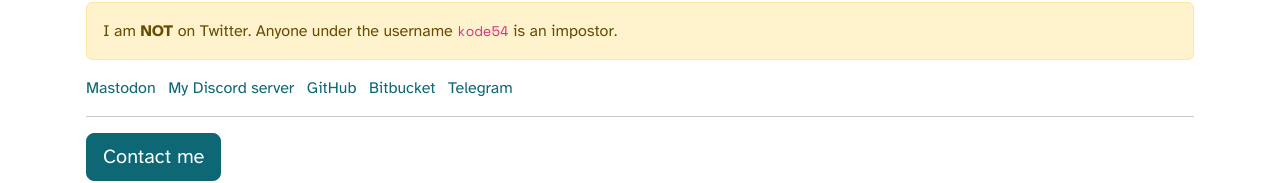
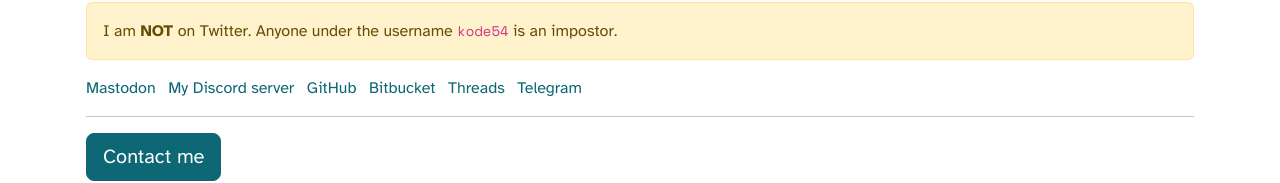
Before and after one commit to lscpriv/kode54-net, a website built with Parcel: page src/index.pug in a window 1280 px wide. Shown: the part 717-900 px from the top of the page. Built offline with nearby package versions, Linux system fonts and the light colour scheme.

Commit message:
Update index.pug

```diff
--- a/src/index.pug
+++ b/src/index.pug
@@ -53,6 +53,8 @@
         li.list-inline-item
             a(href='https://bitbucket.org/losnoco' target='_self' rel='me') Bitbucket
         li.list-inline-item
+            a(href='https://www.threads.net/@kode54' target='_self' rel='me') Threads
+        li.list-inline-item
             a(href='https://t.me/kode54' target='_self' rel='me') Telegram
     hr
     a.btn.btn-primary.btn-lg.btn-block(href='contact.pug' role='button') Contact me
```
